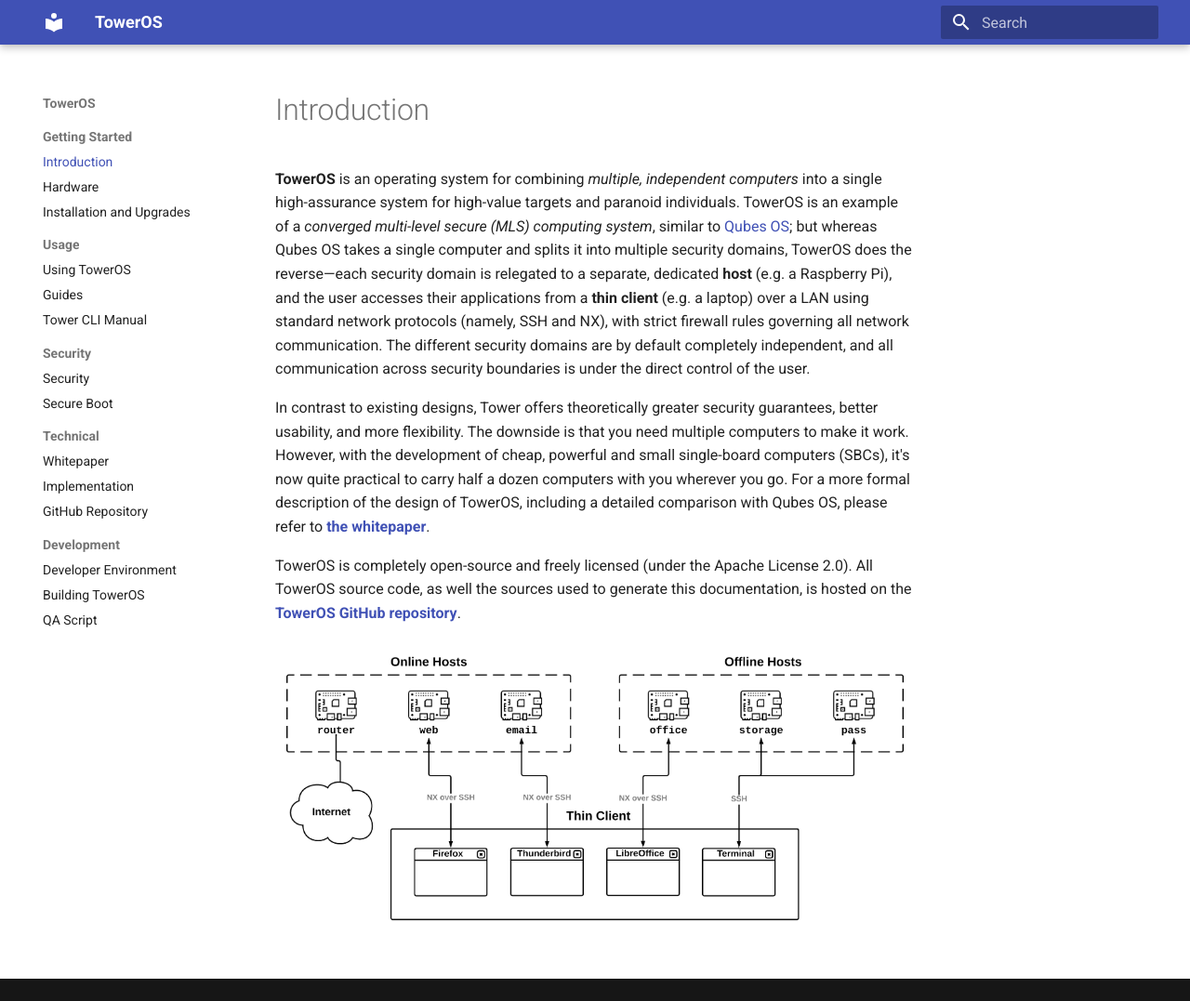
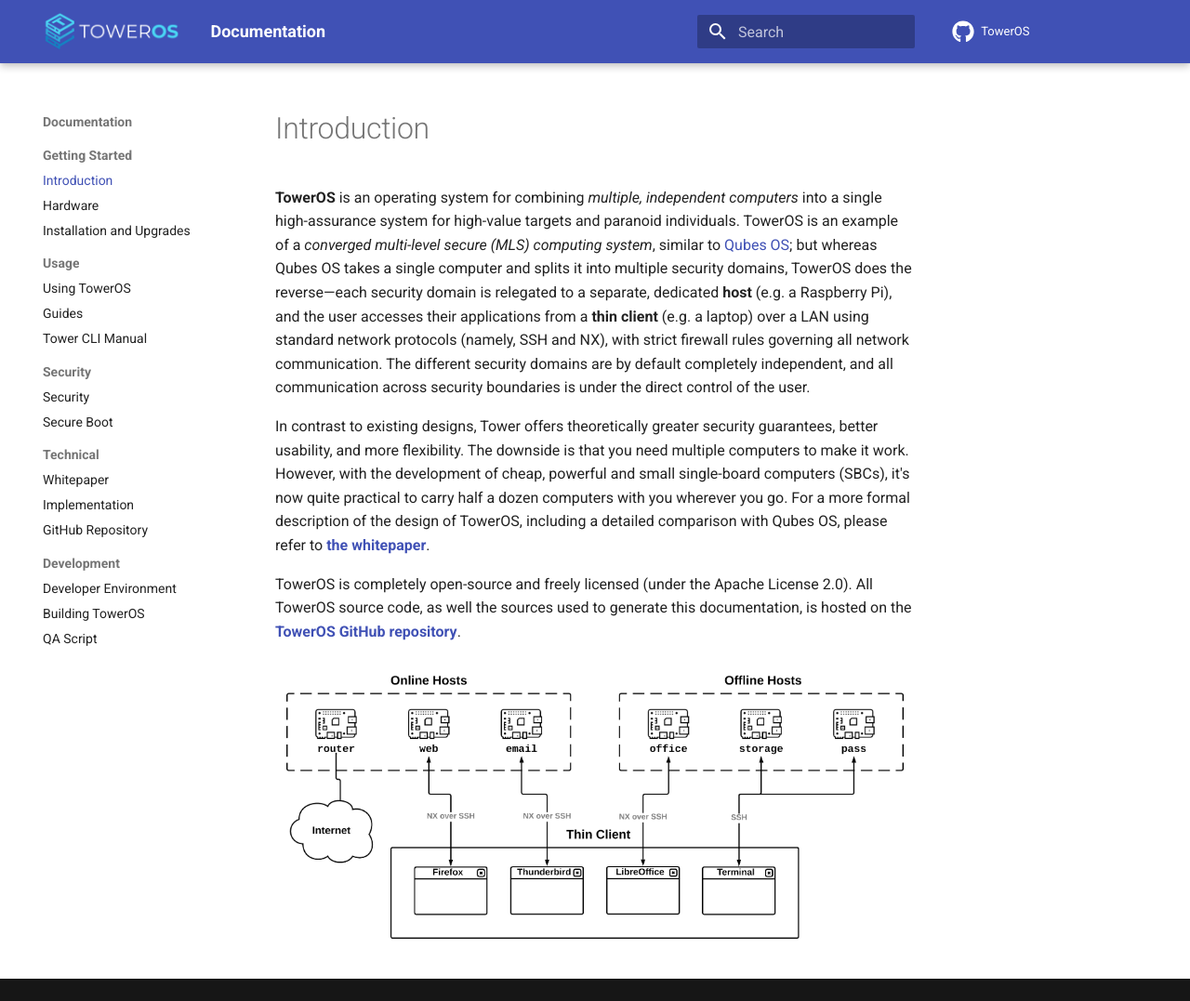
Before and after one commit to towercomputers/toweros, an MkDocs documentation site: the page built from docs/src/index.md, in a window 1280 px wide and 1077 px high. Shown: the whole window at 93% size. Built offline with MkDocs 1.6.1 and Material for MkDocs 9.7.7, drawn with Linux system fonts in a browser that asks for light colours; comment, search, counter and statistics services are not loaded.

Commit message:
Add logo, favicon and github link

```diff
--- a/docs/mkdocs.yml
+++ b/docs/mkdocs.yml
@@ -1,5 +1,7 @@
-site_name: TowerOS
+site_name: Documentation
 site_url: https://toweros.org
+repo_url: https://github.com/towercomputers/toweros/
+repo_name: TowerOS
 docs_dir: src
 markdown_extensions:
     - attr_list
@@ -11,6 +13,12 @@
     - navigation.expand
     - navigation.instant
     - navigation.instant.prefetch
+  logo: img/tower-logo.png
+  favicon: img/favicon.ico
+  icon:
+    repo: fontawesome/brands/github
+extra_css:
+    - css/towerdoc.css
 nav:
   - Getting Started:
     - Introduction: index.md
--- /dev/null
+++ b/docs/src/css/towerdoc.css
@@ -0,0 +1,3 @@
+.md-header__button.md-logo img {
+    height: 2.2rem !important;
+}
```
Also changed, not shown: docs/src/img/favicon.ico (added), docs/src/img/tower-logo.png (added).
